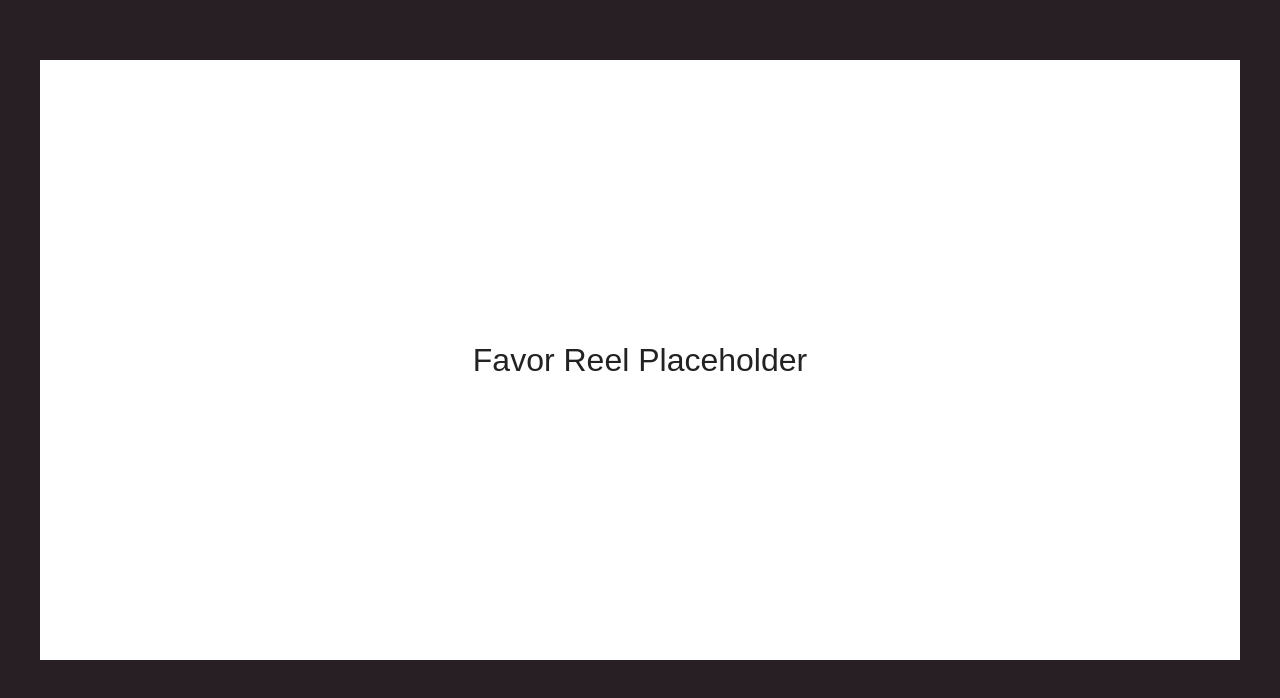
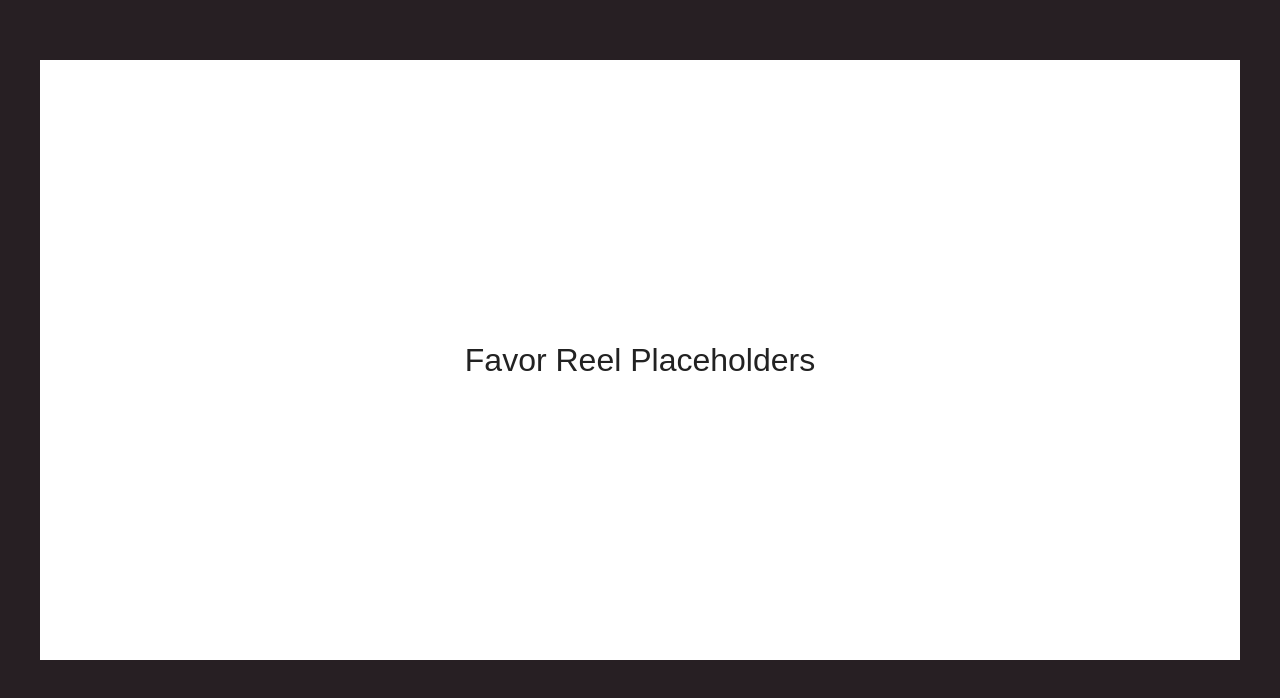
Before and after one commit to Dakolo14/Favor-Portfolio, a Next.js app: page / in a window 1280 px wide. Shown: the part 788-1486 px from the top of the page. Built offline with nearby package versions, Linux system fonts and the light colour scheme.

Commit message:
Update placeholder text in the reels section to use plural form for consistency.

```diff
--- a/src/app/page.tsx
+++ b/src/app/page.tsx
@@ -9,7 +9,7 @@ export default function Page() {
       <section id="reels" className="reels-section reels-section--spaced">
         {/* Video reel will go here */}
         <div className="reel-placeholder">
-          Favor Reel Placeholder
+          Favor Reel Placeholders
         </div>
       </section>
       <section className="work-section">
```
